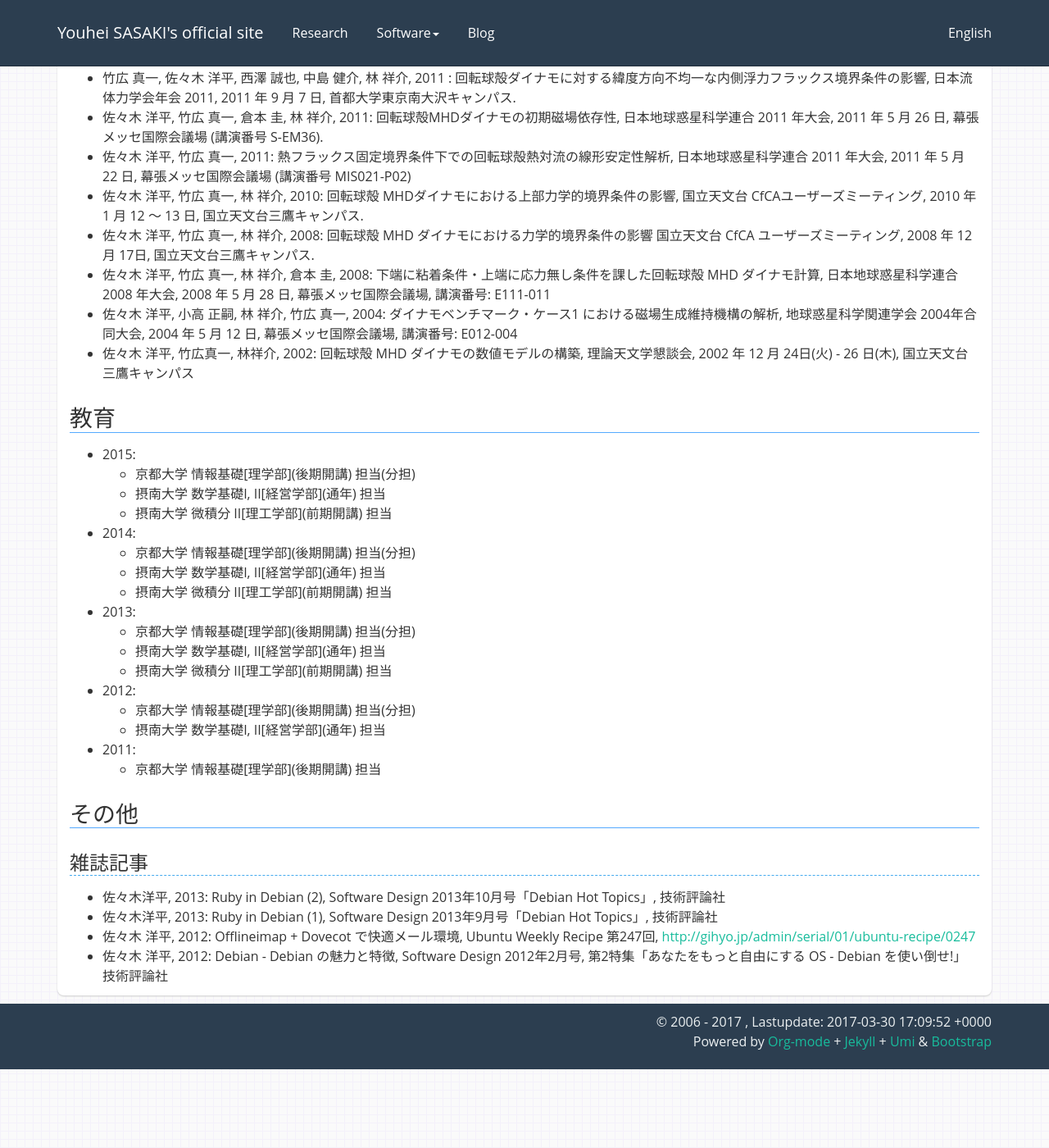
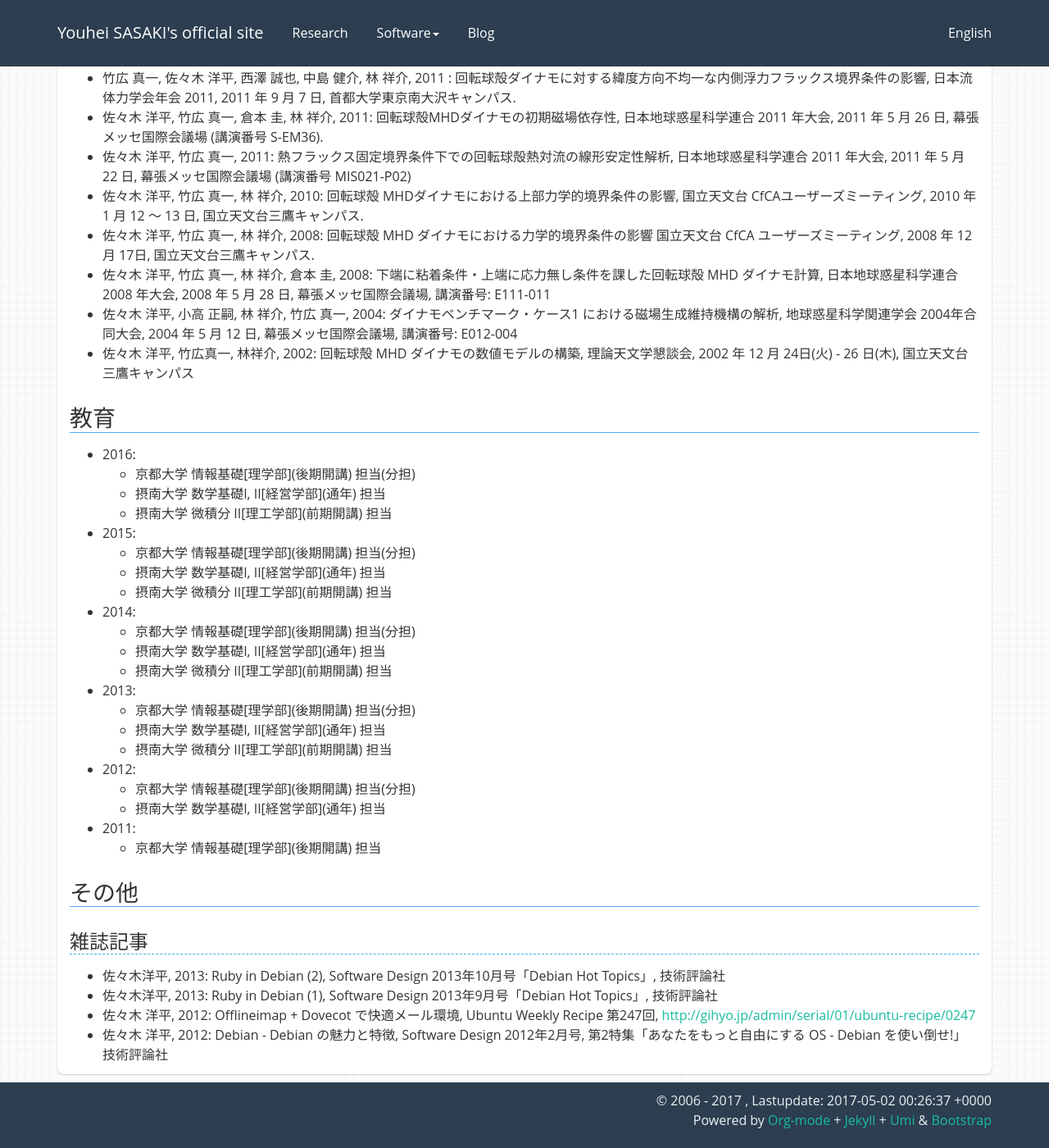
Before and after one commit to uwabami/uwabami.github.io, a Jekyll site: the page built from research/index.html, in a window 1280 px wide and 1400 px high, scrolled down 3861 px. Shown: the whole window at 82% size. Built offline with Jekyll 4.4.1, drawn with Linux system fonts in a browser that asks for light colours; before the commit the page ends 5165 px from its top, so only the background shows below that.

Commit message:
Update research
Signed-off-by: Youhei SASAKI <uwabami@gfd-dennou.org>

```diff
--- a/research/index.html
+++ b/research/index.html
@@ -1,6 +1,6 @@
 ---
 title: 研究関連
-date: 2017-03-30 17:09:52
+date: 2017-05-02 00:26:37
 layout: default
 lang: ja
 ref: research
@@ -279,6 +279,12 @@ Construction of Hierarchical Models for Fluid Dynamics in Earth and Planetary Sc
 <h2 id="org72a03f3">教育</h2>
 <div class="outline-text-2" id="text-org72a03f3">
 <ul class="org-ul">
+<li>2016:
+<ul class="org-ul">
+<li>京都大学 情報基礎[理学部](後期開講) 担当(分担)</li>
+<li>摂南大学 数学基礎I, II[経営学部](通年) 担当</li>
+<li>摂南大学 微積分 II[理工学部](前期開講) 担当</li>
+</ul></li>
 <li>2015:
 <ul class="org-ul">
 <li>京都大学 情報基礎[理学部](後期開講) 担当(分担)</li>
--- a/research/index.org
+++ b/research/index.org
@@ -1,5 +1,5 @@
 #+TITLE: 研究関連
-#+DATE: 2017-03-30 17:09:52
+#+DATE: 2017-05-02 00:26:37
 #+LANGUAGE: ja
 #+REF: research
 #+LAYOUT: default
@@ -245,6 +245,10 @@
      回転球殻 MHD ダイナモの数値モデルの構築,
      理論天文学懇談会, 2002 年 12 月 24日(火) - 26 日(木), 国立天文台三鷹キャンパス
 * 教育
+  - 2016:
+    - 京都大学 情報基礎[理学部](後期開講) 担当(分担)
+    - 摂南大学 数学基礎I, II[経営学部](通年) 担当
+    - 摂南大学 微積分 II[理工学部](前期開講) 担当
   - 2015:
     - 京都大学 情報基礎[理学部](後期開講) 担当(分担)
     - 摂南大学 数学基礎I, II[経営学部](通年) 担当
```
